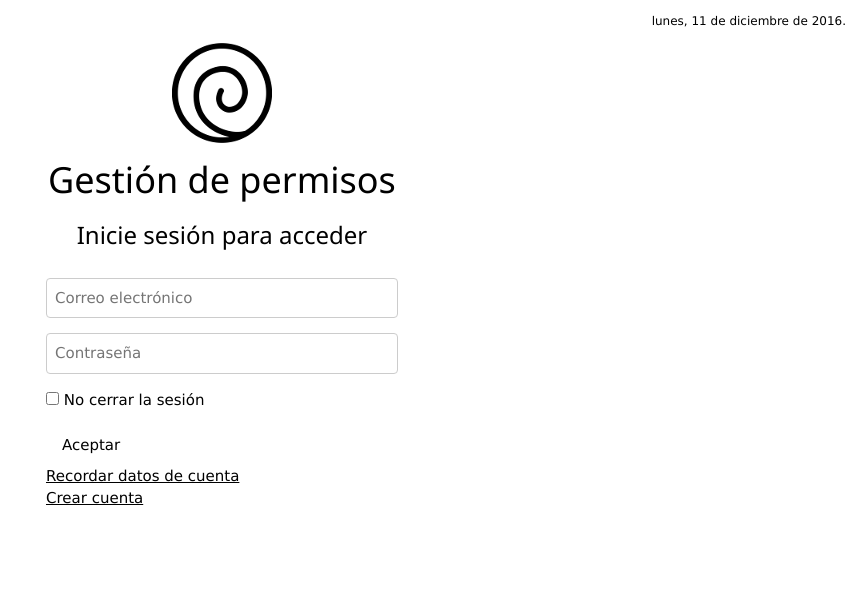
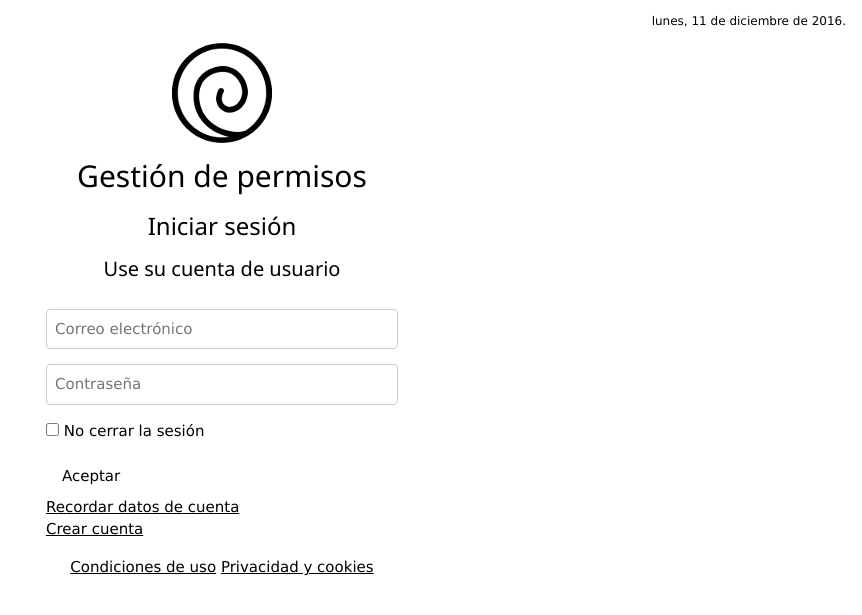
Before and after one commit to jmarquelladas/daw, a PHP site: page /login2.php in a window 1280 px wide. Shown: the top 615 px of the page, without its empty margins (418-1280 px from the left). Run offline with PHP 8.4, Linux system fonts and the light colour scheme.

Commit message:
Pie de página y comprobación de sesión

```diff
--- a/login2.php
+++ b/login2.php
@@ -3,8 +3,10 @@
 <head>
 	<title>Inicio de sesión</title>
 	<meta charset="utf-8">
+	<meta name="viewport" content="width=device-width, initial-scale=1"> <!-- Para adaptarlo a smartphones y Tablets -->
+	<!-- Hojas de estilo -->
+	<!-- Hoja nº1: Estilos de detalles complementarios -->
 	<link rel="stylesheet" href="./include/css/principal.css">
-	<meta name="viewport" content="width=device-width, initial-scale=1"> <!-- Para adaptarlo a smartphones y Tablets -->
 	<!-- Para usar w3.css en la web es necesario realizar un enlace a "w3.css" -->
 	<link rel="stylesheet" href="http://www.w3schools.com/lib/w3.css">	 <!-- Enlace al Framework del estilo w3.css -->
 </head>
@@ -14,23 +16,26 @@
 		<div class="w3-right-align w3-small">
 			<p><?php echo fecha(); ?></p>
 		</div>
-	</div>
 		<?php
 		if(isset($_REQUEST['aceptar'])) {
 			echo "Pulsado ACEPTAR";
-		if($_REQUEST['sesion'] = "1") {
+			if($_REQUEST['sesion'] == "1") {
 				echo "<p>Sesion no guardada</p>";
+			} else {
+				echo "<p>Sesion guardada</p>";
 			}
 		}
 		?>
+	</div>
 	<div class="w3-container">
 		<div class="w3-row">
 			<div class="w3-third w3-container"></div>
 			<div class="w3-third w3-container">
 				<center>
-					<img src="./include/img/logo100.png" alt="Logo Empresa" height="25%" class="w3-image">
-					<h1>Gestión de permisos</h1>
-					<h3>Inicie sesión para acceder</h3>
+					<img src="./include/img/logo100.png" alt="Logo Empresa" height="20%" class="w3-image">
+					<h2>Gestión de permisos</h2>
+					<h3>Iniciar sesión</h3>
+					<h4>Use su cuenta de usuario</h4>
 				</center>
 				<form class="w3-container">
 					<p>
@@ -58,6 +63,17 @@
 			<div class="w3-third w3-container"></div>
 		</div>
 	</div>
-	<div style="padding-top:60px"></div>
+	<div class="w3-container">
+		<footer>
+			<div class="w3-third w3-container"></div>
+			<div class="w3-third w3-container">
+				<center>
+					<a href="#">Condiciones de uso</a>
+					<a href="#">Privacidad y cookies</a>
+				</center>
+			</div>
+			<div class="w3-third w3-container"></div>
+		</footer>
+	</div>
 </body>
 </html>
```
Lines whose indentation alone changed are shown as unchanged.
